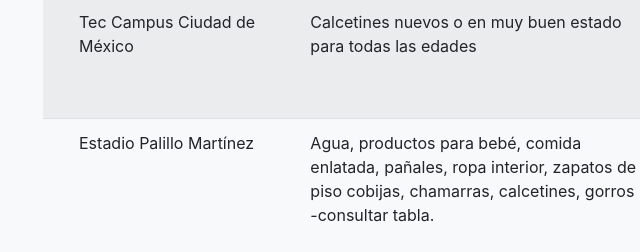
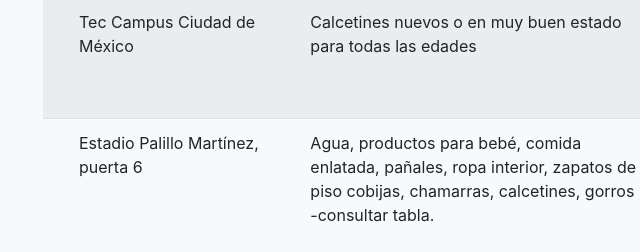
Before and after one commit to poncho1290/carabanamigrante, a website with bundled scripts: page index.html in a window 1280 px wide. Shown: the part 2082-2334 px from the top of the page, 27-667 px from the left. Built offline with nearby package versions, Linux system fonts and the light colour scheme.

Commit message:
Puerta 6

```diff
--- a/index.html
+++ b/index.html
@@ -268,7 +268,7 @@
                 </tr>
                 <tr>
                   <th scope="row"></th>
-                  <td>Estadio Palillo Martínez</td>
+                  <td>Estadio Palillo Martínez, puerta 6</td>
                   <td>Agua, productos para bebé, comida enlatada, pañales, ropa interior, zapatos de piso cobijas, chamarras, calcetines, gorros -consultar tabla.</td>
                   <td>- -</td>
                   <td>Río Piedad s/n, Granjas México, 08400 Ciudad de México, CDMX</td>
```
